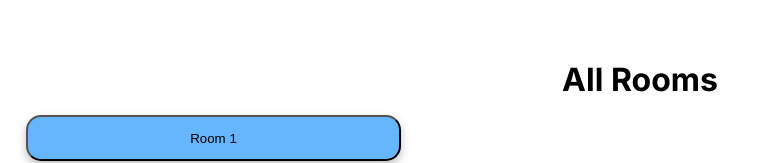
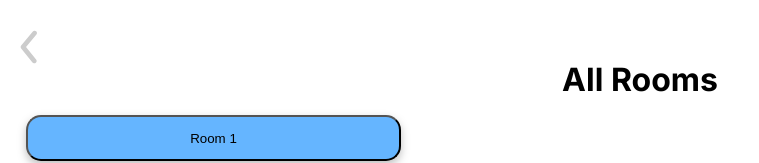
Before and after one commit to ben-me/capstone-project, a Next.js app: page /rooms in a window 1280 px wide. Shown: the top 163 px of the page, without its empty margins (0-759 px from the left). Built offline with nearby package versions, Linux system fonts and the light colour scheme.

Commit message:
add svg for back icon and add link functionality

```diff
--- a/pages/rooms.js
+++ b/pages/rooms.js
@@ -1,8 +1,9 @@
 import RoomItem from '../components/RoomItem';
 import { getAllRooms } from '../services/roomService';
 import styled from 'styled-components';
+import Link from 'next/link';
 
-export function getServerSideProps() {
+export function getStaticProps() {
   const rooms = getAllRooms();
   return {
     props: {
@@ -14,6 +15,20 @@ export function getServerSideProps() {
 export default function Rooms({ rooms }) {
   return (
     <>
+      <Link href="/">
+        <StyleSVG
+          width="17"
+          height="34"
+          viewBox="0 0 17 34"
+          fill="none"
+          xmlns="http://www.w3.org/2000/svg"
+        >
+          <path
+            d="M14.27 33.3333C13.9214 33.3345 13.577 33.2576 13.262 33.1082C12.9471 32.9588 12.6696 32.7407 12.45 32.47L1.18001 18.47C0.836815 18.0525 0.6492 17.5288 0.6492 16.9883C0.6492 16.4479 0.836815 15.9242 1.18001 15.5067L12.8467 1.50668C13.2427 1.03017 13.8119 0.730517 14.4288 0.673631C15.0458 0.616745 15.6602 0.807289 16.1367 1.20335C16.6132 1.5994 16.9128 2.16853 16.9697 2.78552C17.0266 3.40252 16.8361 4.01684 16.44 4.49335L6.01 17L16.09 29.5067C16.3753 29.8492 16.5566 30.2662 16.6123 30.7085C16.668 31.1508 16.5959 31.5998 16.4044 32.0024C16.2129 32.4049 15.9102 32.7442 15.5319 32.9801C15.1537 33.216 14.7158 33.3386 14.27 33.3333Z"
+            fill="#CCCCCC"
+          />
+        </StyleSVG>
+      </Link>
       <Header>All Rooms</Header>
       <RoomList>
         {rooms.map((room) => {
@@ -41,3 +56,9 @@ const Header = styled.h1`
   margin-top: 60px;
   margin-bottom: 0px;
 `;
+
+const StyleSVG = styled.svg`
+  position: absolute;
+  left: 20px;
+  top: 30px;
+`;
```
